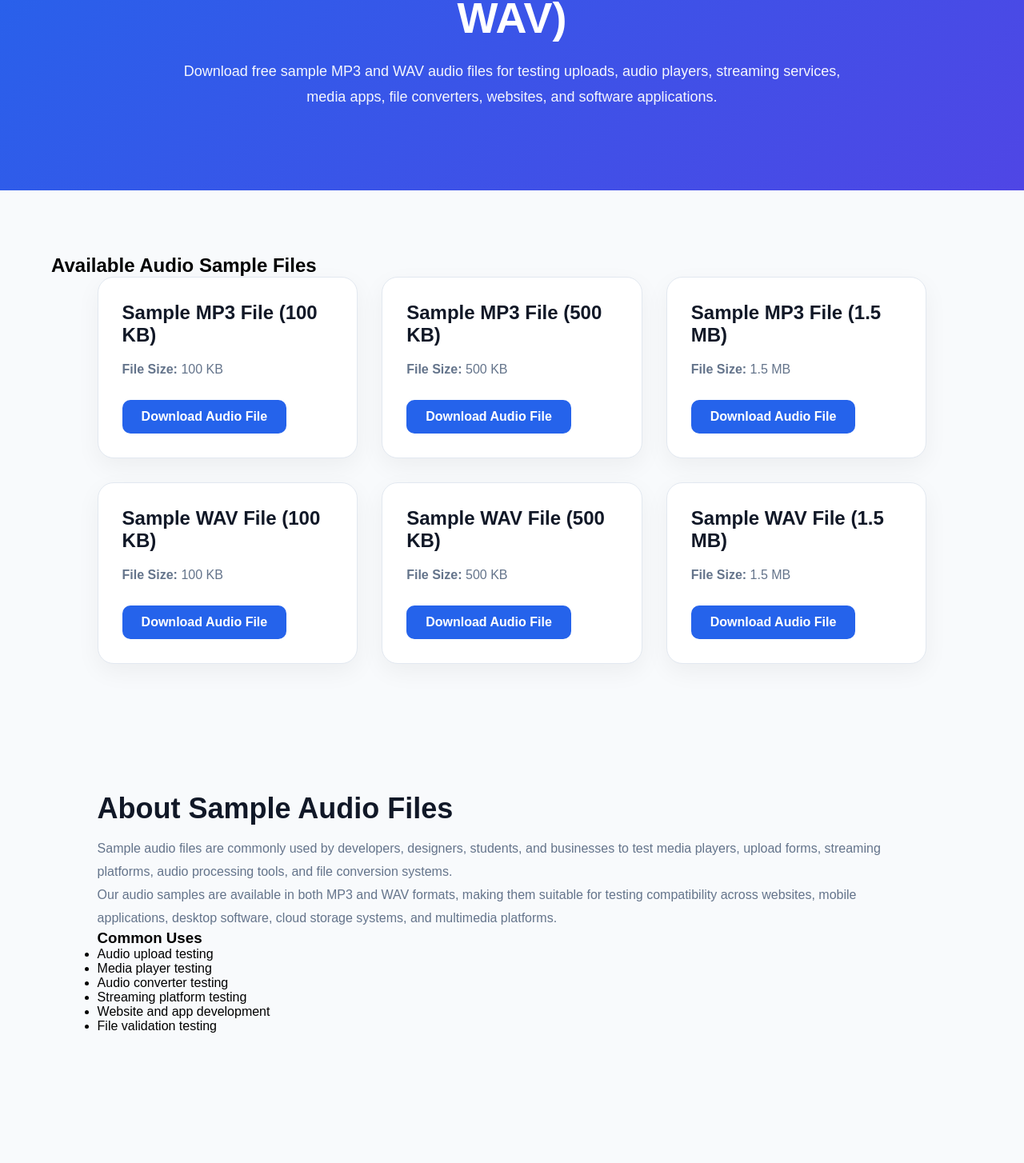
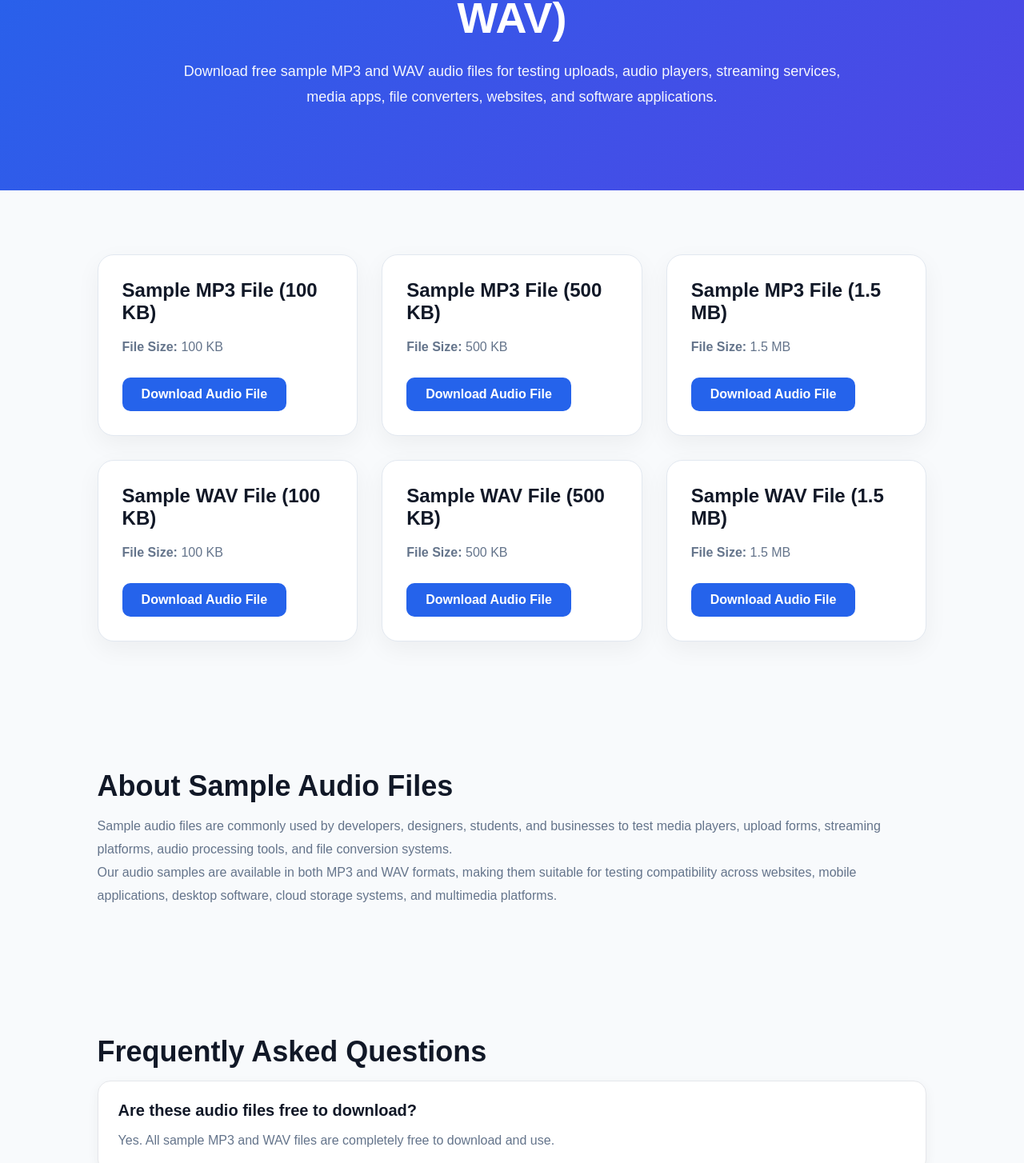
Before and after one commit to harichandranc/sample-files, a React (Vite) app: page /audio-files in a window 1280 px wide. Shown: the part 245-1699 px from the top of the page at 80% size. Built offline with nearby package versions, Linux system fonts and the light colour scheme.

Commit message:
updated service page

```diff
--- a/src/pages/AudioFiles.jsx
+++ b/src/pages/AudioFiles.jsx
@@ -72,9 +72,7 @@ function AudioFiles() {
 
       <section className="files-section">
         <div className="container">
-          <h2 className="section-title">
-            Available Audio Sample Files
-          </h2>
+
 
           <div className="files-grid">
             {files.map((file) => (
@@ -117,16 +115,7 @@ function AudioFiles() {
             storage systems, and multimedia platforms.
           </p>
 
-          <h3>Common Uses</h3>
 
-          <ul>
-            <li>Audio upload testing</li>
-            <li>Media player testing</li>
-            <li>Audio converter testing</li>
-            <li>Streaming platform testing</li>
-            <li>Website and app development</li>
-            <li>File validation testing</li>
-          </ul>
         </div>
       </section>
 
```
